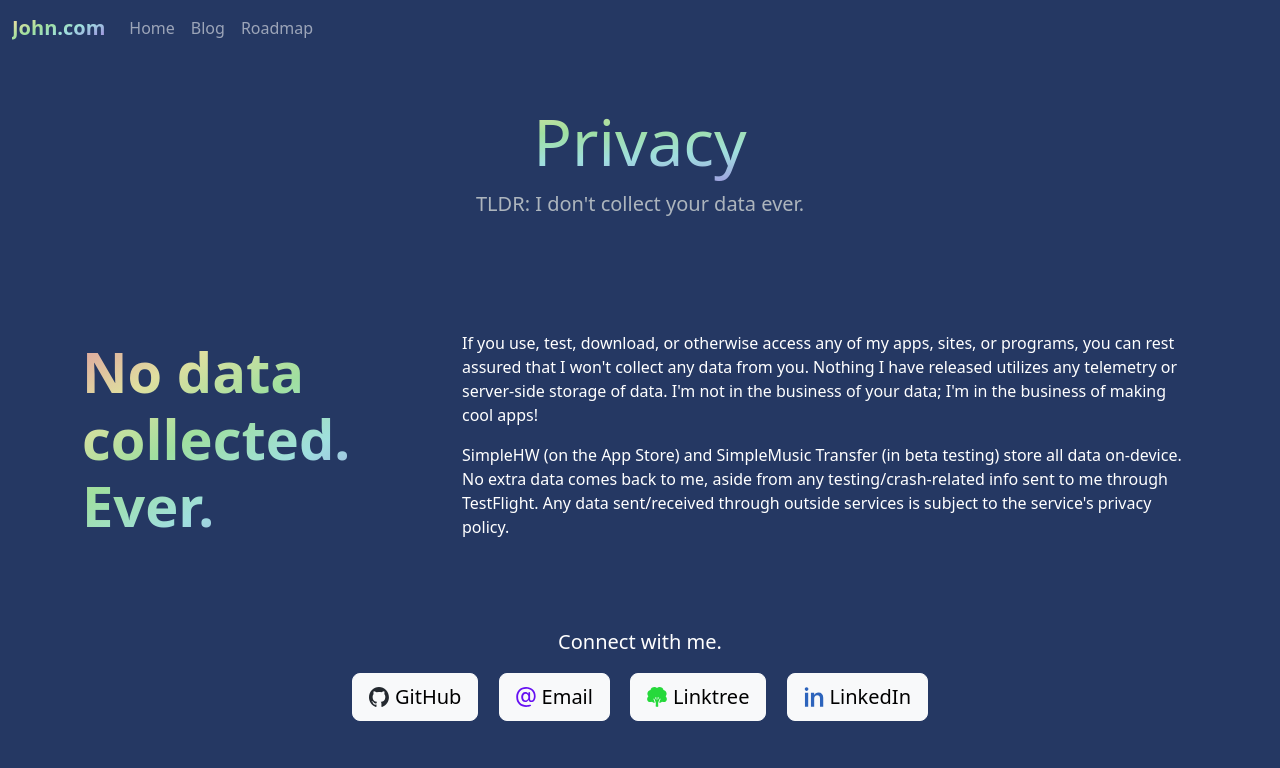
After one commit to jharrisong830/jhg_app, a Flask app: page /privacy in a window 1280 px wide. The commit adds this page. Shown: the top 768 px of the page. Run offline with Flask 3, Linux system fonts and the light colour scheme.

Commit message:
privacy policy added at /privacy

```diff
--- a/api/index.py
+++ b/api/index.py
@@ -34,6 +34,10 @@ def blog_post(blog_id: int):
         if metadata == {}: flask.abort(404)
         return flask.render_template(f"pages/blog_posts/{metadata['filename']}", title=metadata["title"], description=metadata["description"], date=metadata["date"])
 
+@app.route("/privacy")
+def privacy():
+    return flask.render_template("pages/privacy.html")
+
 def get_post_date(p: dict[str:str]):
     """returns a date object for the date of the given post"""
     return strptime(p["date"], DATE_FORMAT)
--- a/api/templates/base.html
+++ b/api/templates/base.html
@@ -5,8 +5,6 @@
     <link rel="icon" type="image/x-icon" href="static/images/favicon.png">
 
     <meta name="viewport" content="width=device-width, initial-scale=1.0">
-
-<!--    <script type="module" src="https://sitring.eric.si/webring.js?id=jharrisong830" id="webringjs"></script>-->
 
     <!--Bootstrap Links-->
     <link href="https://cdn.jsdelivr.net/npm/bootstrap@5.3.0/dist/css/bootstrap.min.css" rel="stylesheet" integrity="sha384-9ndCyUaIbzAi2FUVXJi0CjmCapSmO7SnpJef0486qhLnuZ2cdeRhO02iuK6FUUVM" crossorigin="anonymous">
--- a/api/templates/pages/home.html
+++ b/api/templates/pages/home.html
@@ -100,6 +100,4 @@
 </div>
 
 
-<!--<div id="webring" class="container text-center pb-5"></div>-->
-
 {% endblock %}
--- /dev/null
+++ b/api/templates/pages/privacy.html
@@ -0,0 +1,62 @@
+{% extends "base.html" %}
+
+{% block content %}
+
+<nav class="navbar sticky-top navbar-expand-md" data-bs-theme="dark" style="background-color: #253863">
+  <div class="container-fluid">
+    <a class="navbar-brand fw-bold technicolor" href="/">John.com</a>
+    <button class="navbar-toggler" type="button" data-bs-toggle="collapse" data-bs-target="#navbarNav">
+      <span class="navbar-toggler-icon"></span>
+    </button>
+    <div class="collapse navbar-collapse" id="navbarNav">
+      <div class="navbar-nav">
+        <a class="nav-link" href="/">Home</a>
+        <a class="nav-link" href="/blog">Blog</a>
+        <a class="nav-link" href="/roadmap">Roadmap</a>
+      </div>
+    </div>
+  </div>
+</nav>
+
+<div class="px-4 py-5 text-center">
+  <h1 class="display-3 text-body-emphasis technicolor">Privacy</h1>
+  <p class="lead">TLDR: I don't collect your data ever.</p>
+</div>
+
+<div class="container py-5">
+  <div class="row flex-lg-row align-items-center">
+    <div class="col-md-4 pb-2 pb-md-0">
+      <h1 class="display-4 fw-bold technicolor">No data collected. Ever.</h1>
+    </div>
+    <div class="col-md-8 text-body-emphasis">
+      <p>If you use, test, download, or otherwise access any of my apps, sites, or programs, you can rest assured that I won't collect any data from you. Nothing I have released utilizes any telemetry or server-side storage of data. I'm not in the business of your data; I'm in the business of making cool apps!</p>
+
+      <p>SimpleHW (on the App Store) and SimpleMusic Transfer (in beta testing) store all data on-device. No extra data comes back to me, aside from any testing/crash-related info sent to me through TestFlight. Any data sent/received through outside services is subject to the service's privacy policy.</p>
+    </div>
+  </div>
+</div>
+
+
+<div class="container text-center pt-4 pb-5">
+  <p class="lead text-body-emphasis">Connect with me.</p>
+  <div class="container flex-row align-items-center">
+    <a href="https://github.com/jharrisong830" class="btn btn-light btn-lg icon-link mx-2 my-2 my-md-0">
+      <img class="bi" src="static/images/link_icons/github-mark.svg">
+      GitHub
+    </a>
+    <a href="mailto:john@jhg.app" class="btn btn-light btn-lg icon-link mx-2 my-2 my-md-0">
+      <img class="bi" src="static/images/link_icons/at.svg">
+      Email
+    </a>
+    <a href="https://linktr.ee/jharrisong830" class="btn btn-light btn-lg icon-link mx-2 my-2 my-md-0">
+      <img class="bi" src="static/images/link_icons/tree.svg">
+      Linktree
+    </a>
+    <a href="https://linkedin.com/in/johngraham830" class="btn btn-light btn-lg icon-link mx-2 my-2 my-md-0">
+      <img class="bi" src="static/images/link_icons/in.svg">
+      LinkedIn
+    </a>
+  </div>
+</div>
+
+{% endblock %}
```
